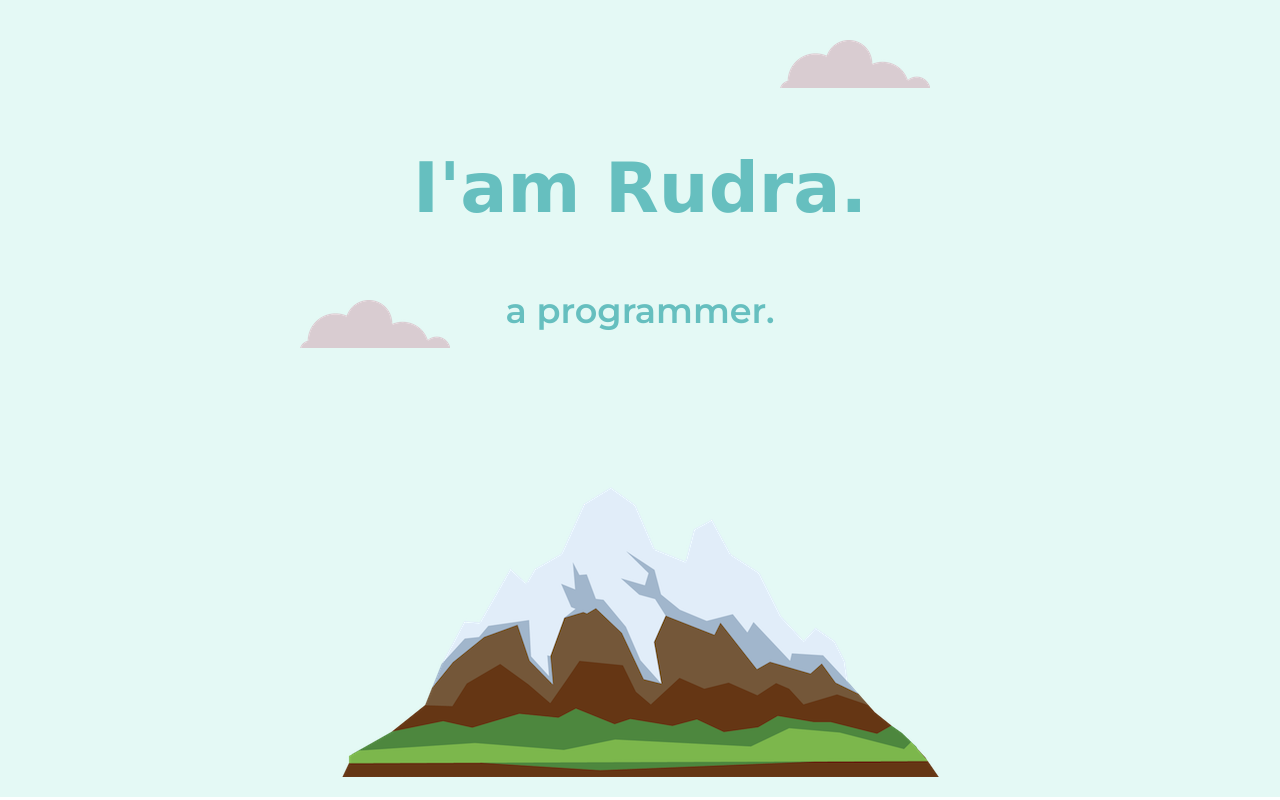
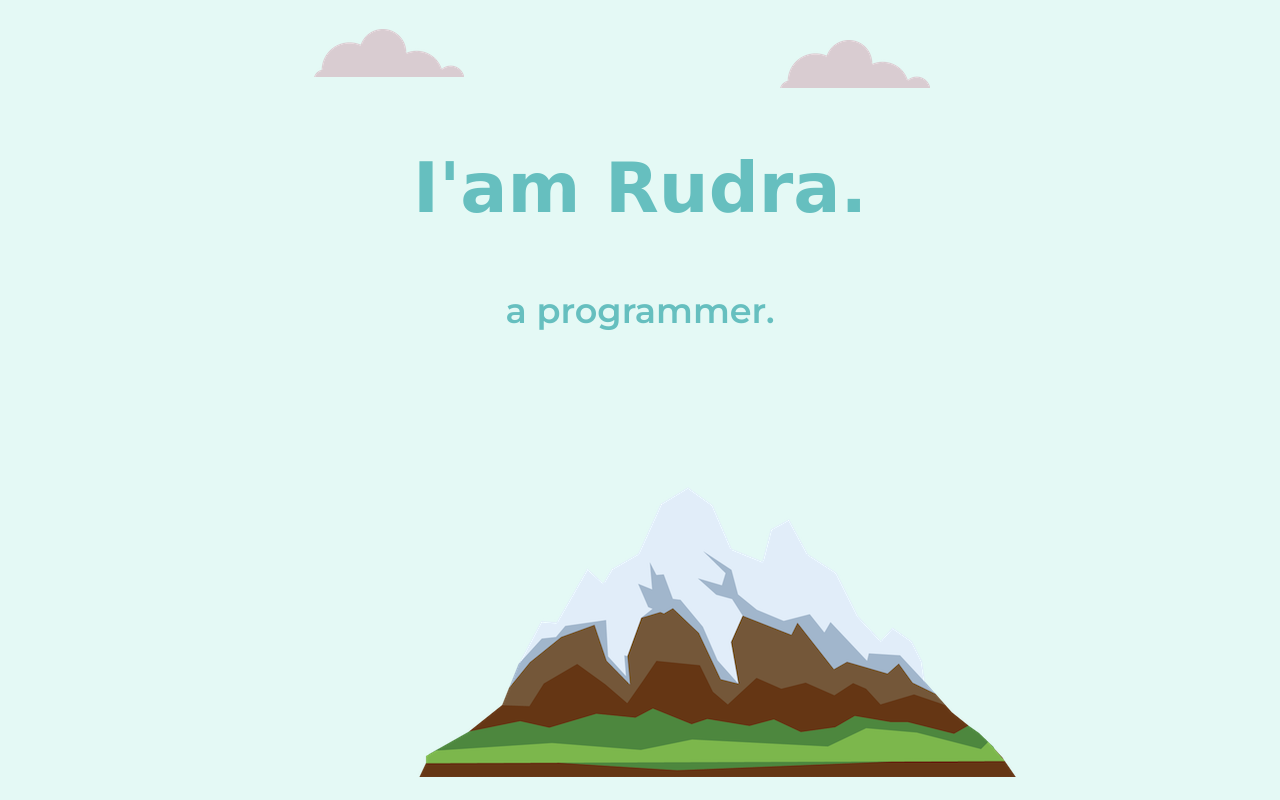
Before and after one commit to rudrabisht/front-end, a plain HTML site: page index.html in a window 1280 px wide. Shown: the top 800 px of the page. Drawn offline with Linux system fonts and the light colour scheme; a web font is replaced by a local one.

Commit message:
Update styles.css

```diff
--- a/styles.css
+++ b/styles.css
@@ -66,9 +66,9 @@ h3{
 
 }
 .bottom-cloud{
-    position:absolute;
-    left:300px;
-    top:300px;
+    position:relative;
+    left:50px;
+    bottom: 700px;
 
 }
 .webdev{
```
